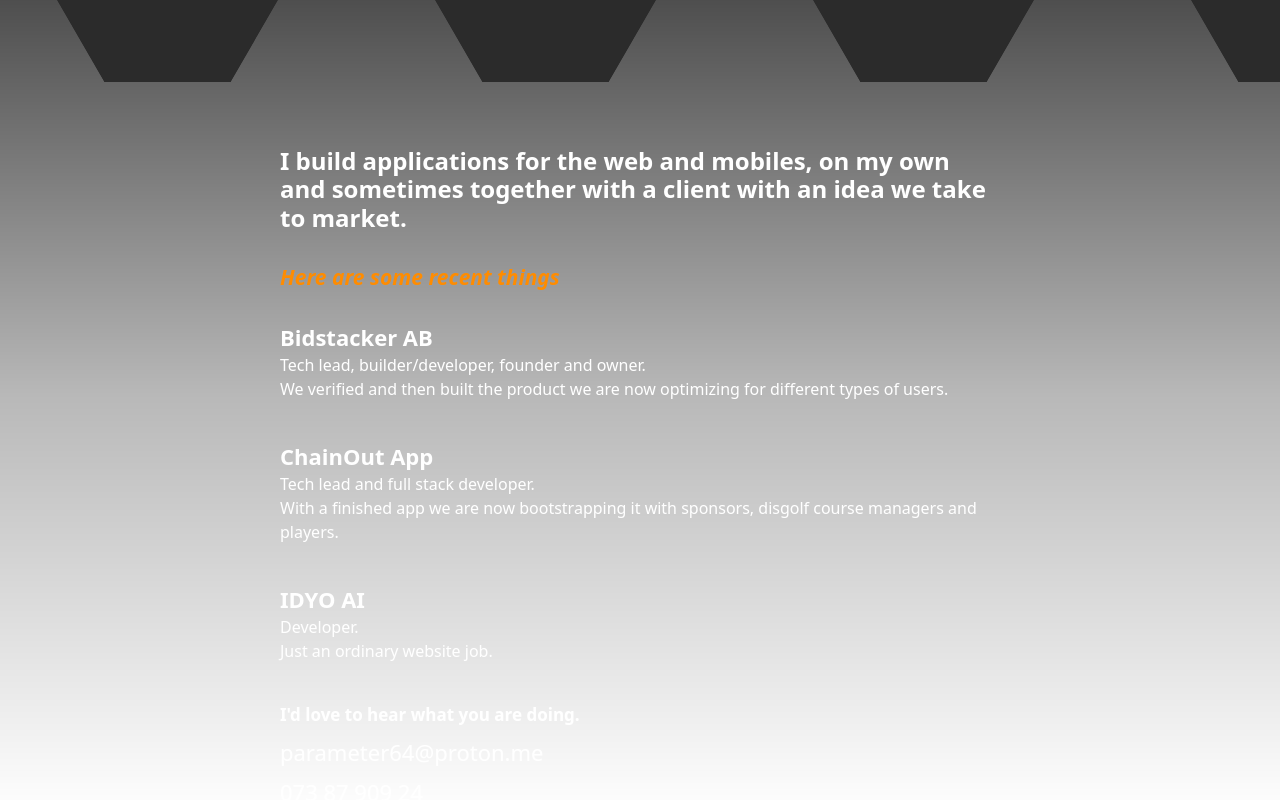
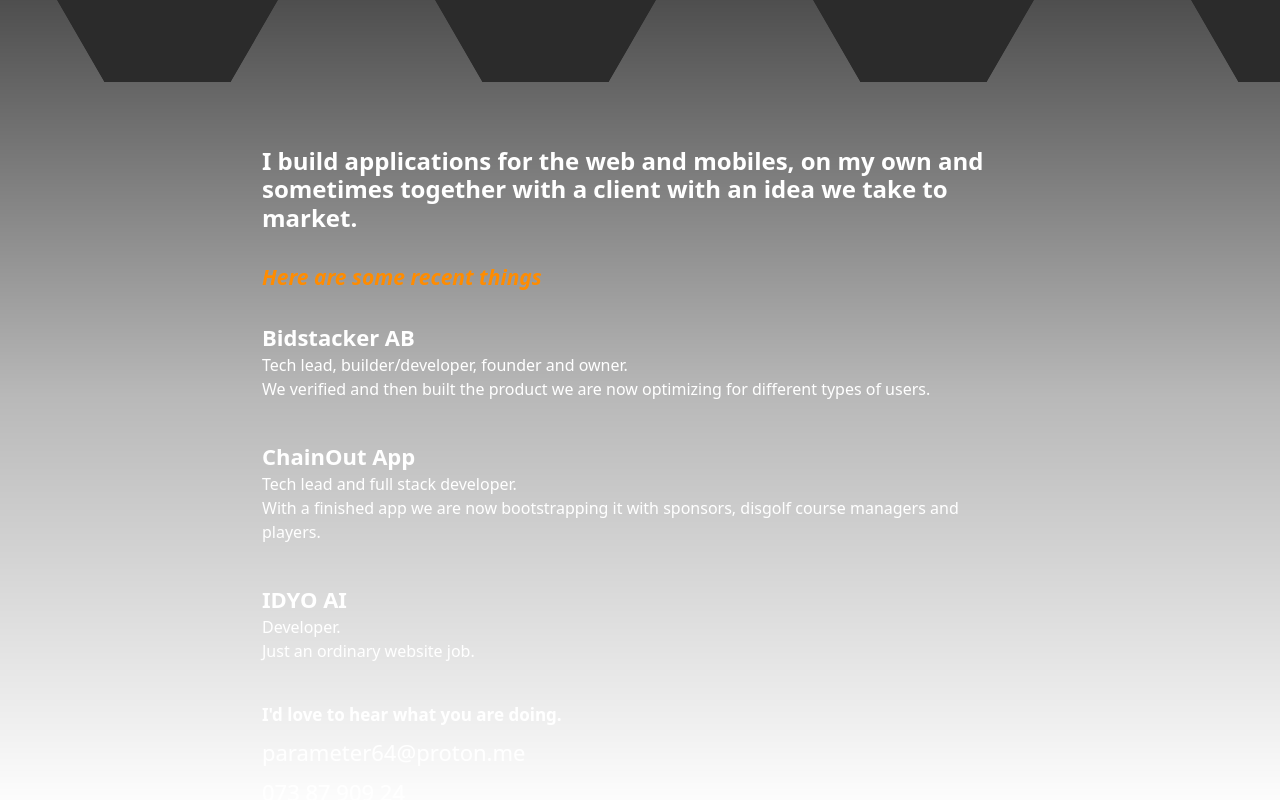
Before and after one commit to parameter/parameter64-hexagonal, a React (Vite) app: page / in a window 1280 px wide. Shown: the part 900-1700 px from the top of the page. Built offline with nearby package versions, Linux system fonts and the light colour scheme.

Commit message:
checkpoint 18

```diff
--- a/src/style.css
+++ b/src/style.css
@@ -254,7 +254,7 @@
 }
 
 .text-stuff-section-inner {
-  padding: 0 40px;
+  padding: 0 22px;
 }
 
 h1,h2,h3,h4,h5,h6,p,ul,ol,li,a {
```
